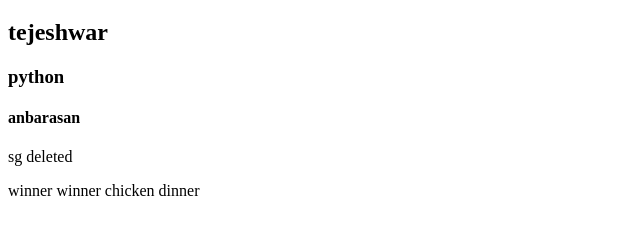
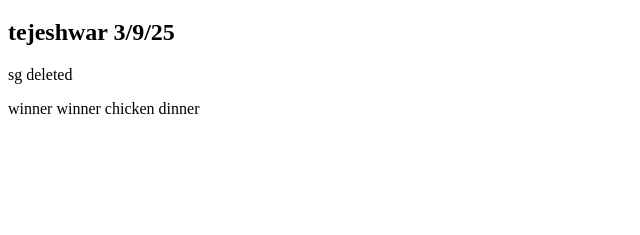
Before and after one commit to tejeshwarm/end-to-end-pipeline, a plain HTML site: page index.html in a window 1280 px wide. Shown: the part 61-296 px from the top of the page, without its empty margins (0-640 px from the left). Drawn offline with Linux system fonts and the light colour scheme.

Commit message:
Update index.html

```diff
--- a/index.html
+++ b/index.html
@@ -5,9 +5,8 @@
 </head>
 <body>
   <h1>Hello from My Flask App!</h1>
-  <h2>tejeshwar</h2>
-  <h3>python</h3>
-  <h4>anbarasan</h4>
+  <h2>tejeshwar  3/9/25</h2>
+
   <p>sg deleted</p>
   <p>winner winner chicken dinner</p>
 </body>
```
